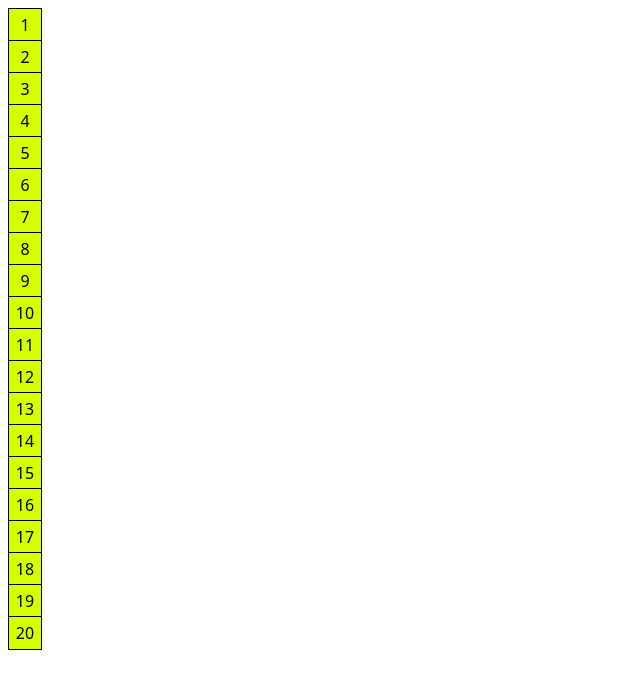
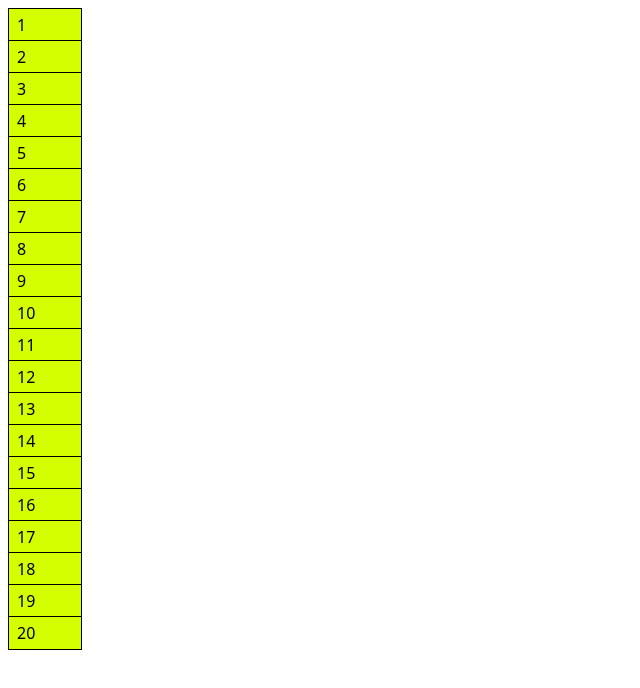
Before and after one commit to julesrx/motorsport-overlay, a Vue app: page / in a window 1280 px wide. Shown: the top 688 px of the page, without its empty margins (0-640 px from the left). Built offline with nearby package versions, Linux system fonts and the light colour scheme.

Commit message:
up or down

```diff
--- a/src/components/DriverCard.vue
+++ b/src/components/DriverCard.vue
@@ -10,10 +10,13 @@ const emit = defineEmits<{
 const props = defineProps<{ driver: Driver; index: number }>();
 
 const showArrow = ref(false);
+const positionGained = ref(false);
 watch(
   () => props.index,
   (newIndex, oldIndex) => {
     if (newIndex === oldIndex) return;
+
+    positionGained.value = newIndex < oldIndex;
 
     showArrow.value = true;
     setTimeout(() => {
@@ -33,17 +36,21 @@ const cardHeight = 2;
     @click.right.prevent="() => emit('update-position', false)"
   >
     {{ driver.position }}
+
+    <div class="arrow" :style="{ visibility: showArrow ? 'visible' : 'hidden' }">
+      {{ positionGained ? '^' : 'V' }}
+    </div>
   </div>
 </template>
 
 <style scoped>
 .driver-card {
-  width: 2em;
+  width: 4em;
   position: absolute;
-  transition: all 0.5s ease 0s;
+  transition: all 0.5s;
   user-select: none;
   display: flex;
-  justify-content: center;
+  padding-left: 0.5em;
   align-items: center;
   background-color: #d4ff00;
   border: 1px solid #000;
@@ -54,4 +61,10 @@ const cardHeight = 2;
 .driver-card.updated {
   background-color: red;
 }
+
+.driver-card .arrow {
+  position: absolute;
+  right: 0.5em;
+  transition: visibility 0s, opacity 0.5s linear;
+}
 </style>
```
